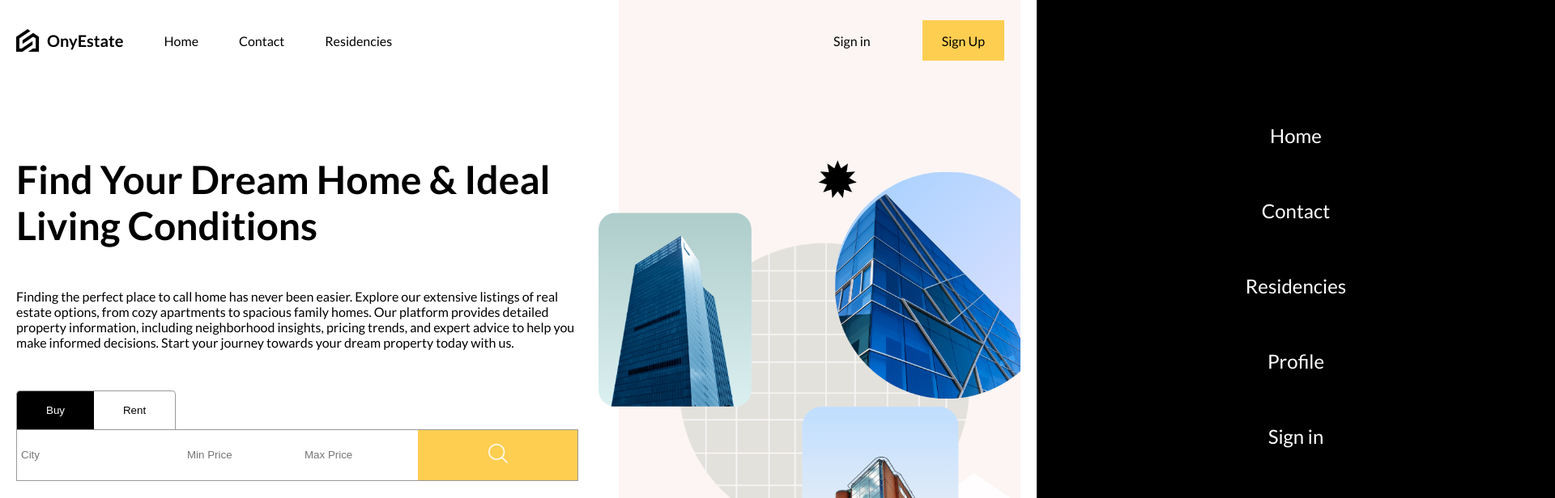
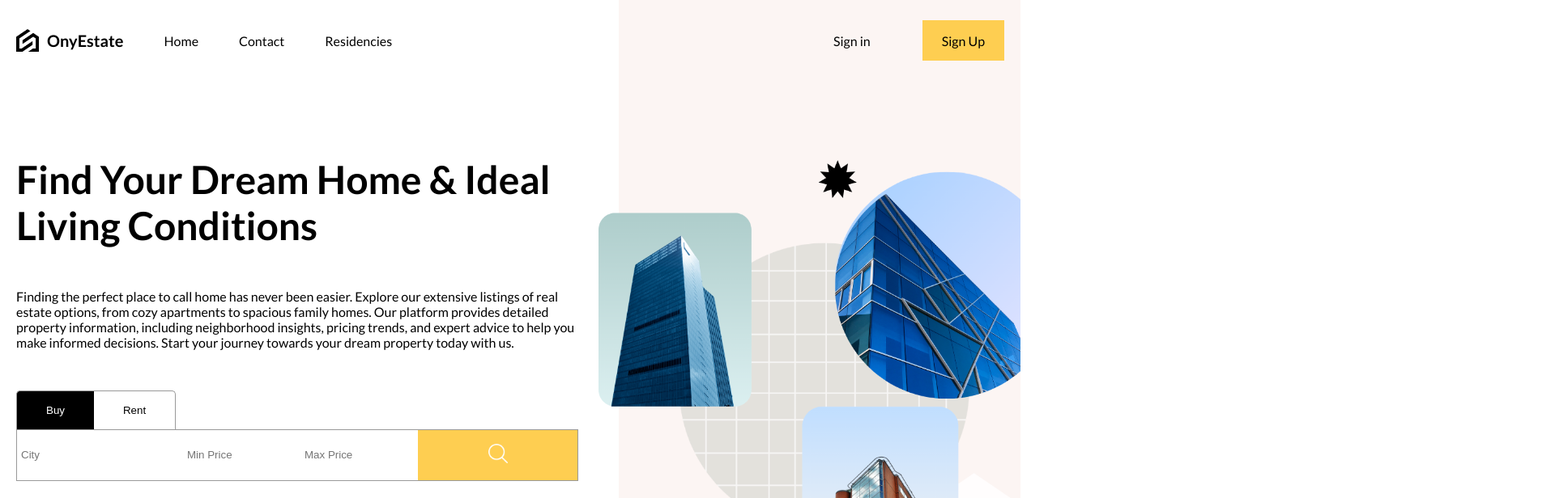
Before and after one commit to Onyukks/Real_Estate, a React (Vite) app in the folder frontend/: page / in a window 1280 px wide. Shown: the top 616 px of the page at 81% size, 1920 px wide, since content can reach past the window. Built offline with nearby package versions, Linux system fonts and the light colour scheme; no server answers.

Commit message:
Slight changes

```diff
--- a/frontend/src/components/Navbar/Navbar.scss
+++ b/frontend/src/components/Navbar/Navbar.scss
@@ -5,6 +5,8 @@ nav {
   display: flex;
   justify-content: space-between;
   align-items: center;
+  position: relative;
+  z-index: 100;
 
   a {
     transition: all 0.4s ease;
@@ -132,14 +134,18 @@ nav {
     }
 
  .menu {
-      position: absolute;
+  display: none;
+
+  @include sm {
+    display: flex;
+    position: fixed;
     top: 0;
-      right: -50%;
+    right: 0;
     background-color: black;
     color: white;
     height: 100vh;
     width: 50%;
-      transition: all 1s ease;
+    transition: transform 0.3s ease;
     display: flex;
     flex-direction: column;
     align-items: center;
@@ -147,15 +153,17 @@ nav {
     font-size: 24px;
     z-index: 99;
 
+    transform: translateX(100%);
+
     &.active {
-        right: 0;
+      transform: translateX(0);
     }
 
-      @include sm {
     a {
       display: initial;
     }
   }
 }
+
   }
 }
--- a/frontend/src/index.scss
+++ b/frontend/src/index.scss
@@ -11,5 +11,5 @@
 
   body{
     font-family: "Lato", sans-serif;
-    overflow: hidden;
+     overflow-x: hidden;
   }
```
Lines whose indentation alone changed are shown as unchanged.
